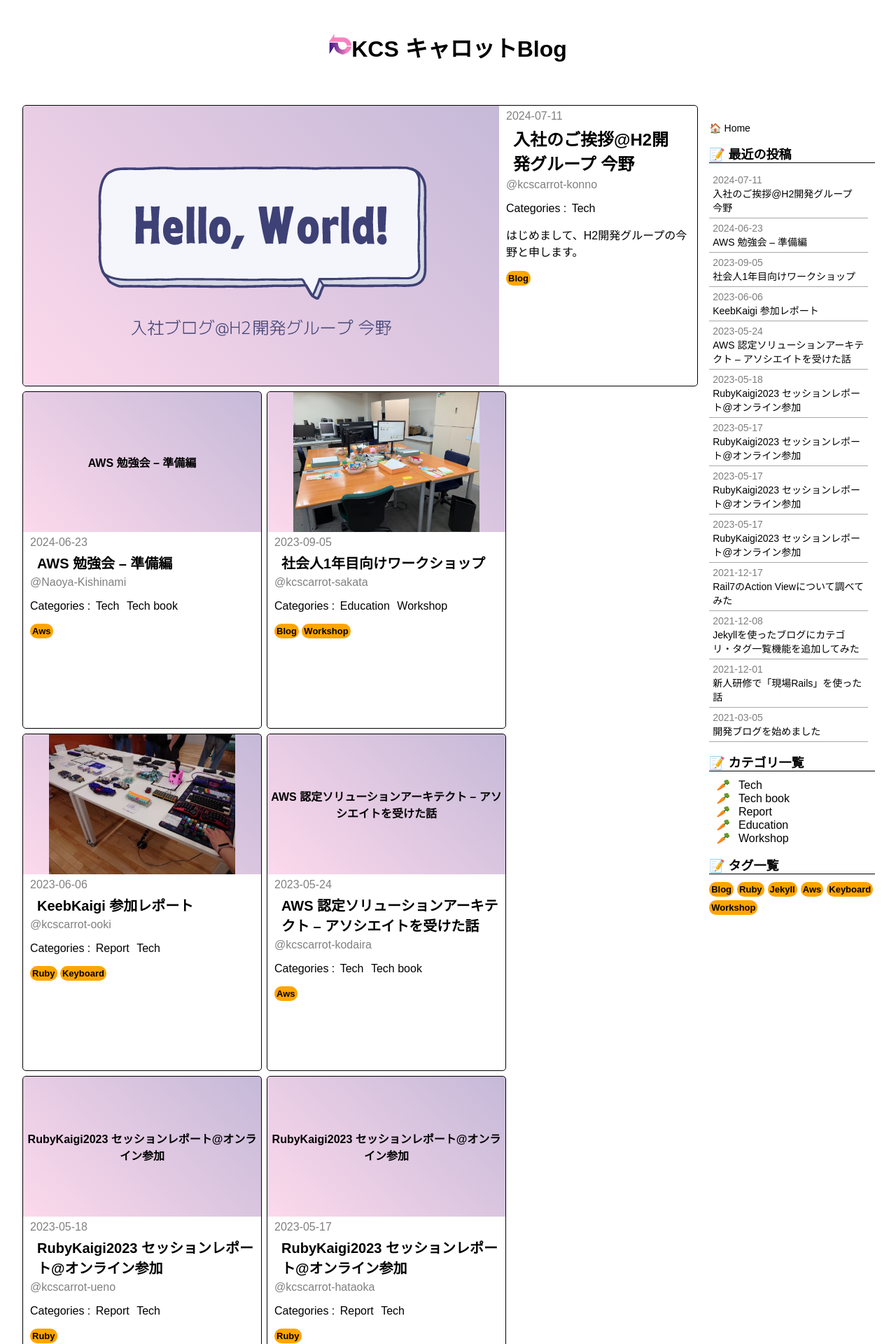
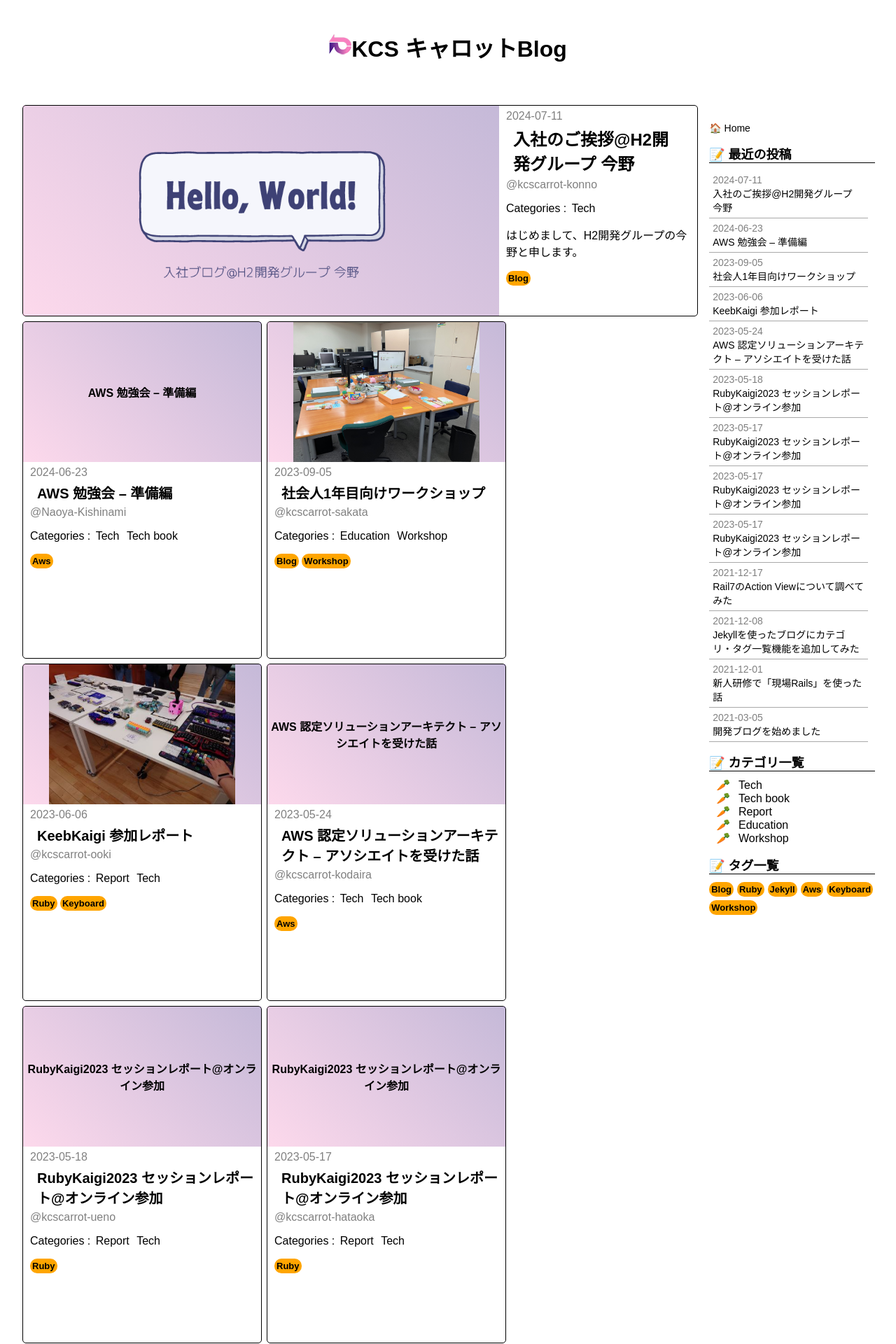
Before and after one commit to kcscarrot-konno/h2carrot.github.io, a Jekyll site: the page built from index.markdown, in a window 1280 px wide. Shown: the top 1920 px of the page at 70% size. Built offline with Jekyll 4.4.1, drawn with Linux system fonts in a browser that asks for light colours; emoji names are drawn with the system emoji font.

Commit message:
最新投稿のサムネイルのサイズを固定

```diff
--- a/assets/css/style.css
+++ b/assets/css/style.css
@@ -163,7 +163,7 @@ body {
 .post-newest-img{
   margin: 0;
   height: 300px;
-  width: 40%;
+  width: 680px;
   background: linear-gradient(-135deg, rgba(63,24,126,0.3), rgba(247,129,191,0.3));
   display: table-cell;
   vertical-align: middle;
@@ -177,6 +177,12 @@ body {
 }
 .post-newest-title {
   margin: 5px 10px;
+}
+
+.post-newest-img img {
+  height: 100%;
+  width: 100%;
+  object-fit: contain;
 }
 
 .post-no-image{
```
